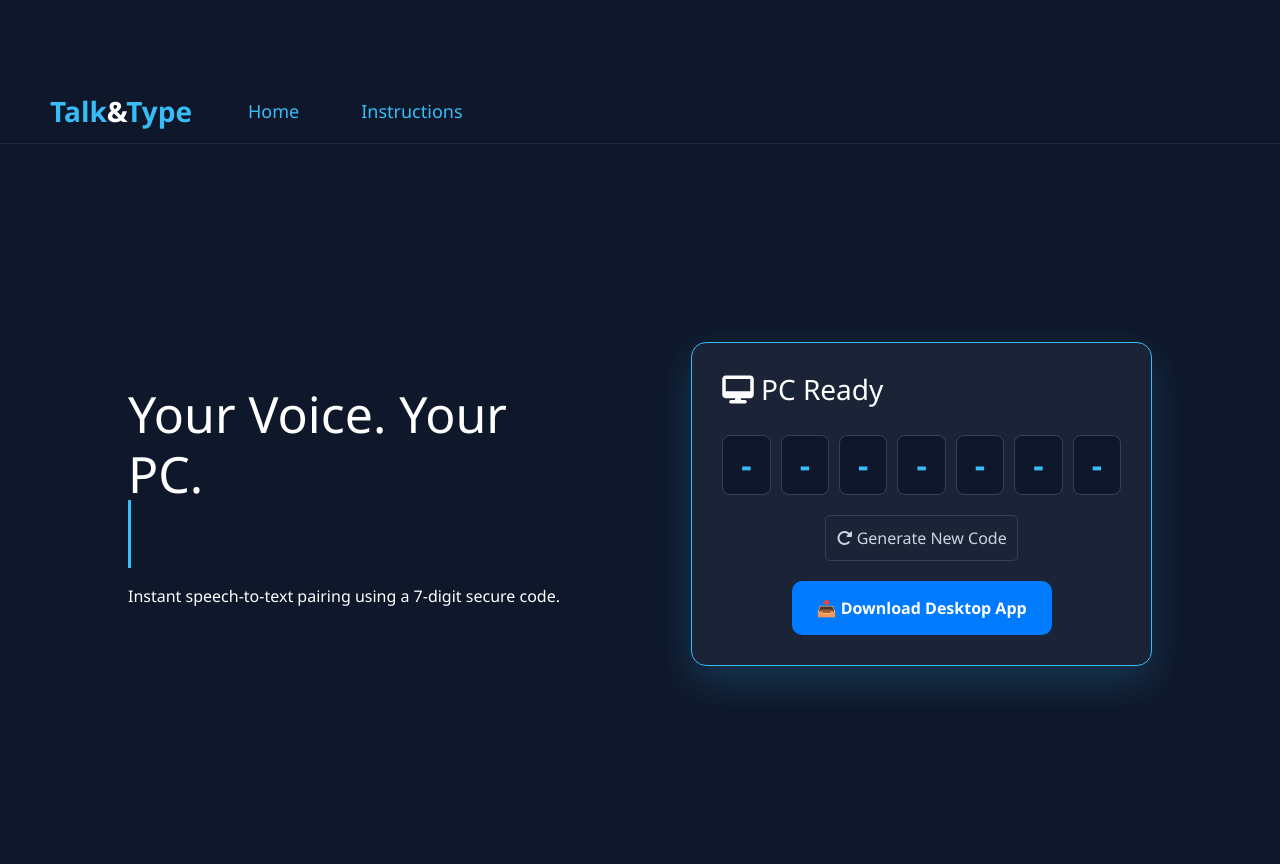
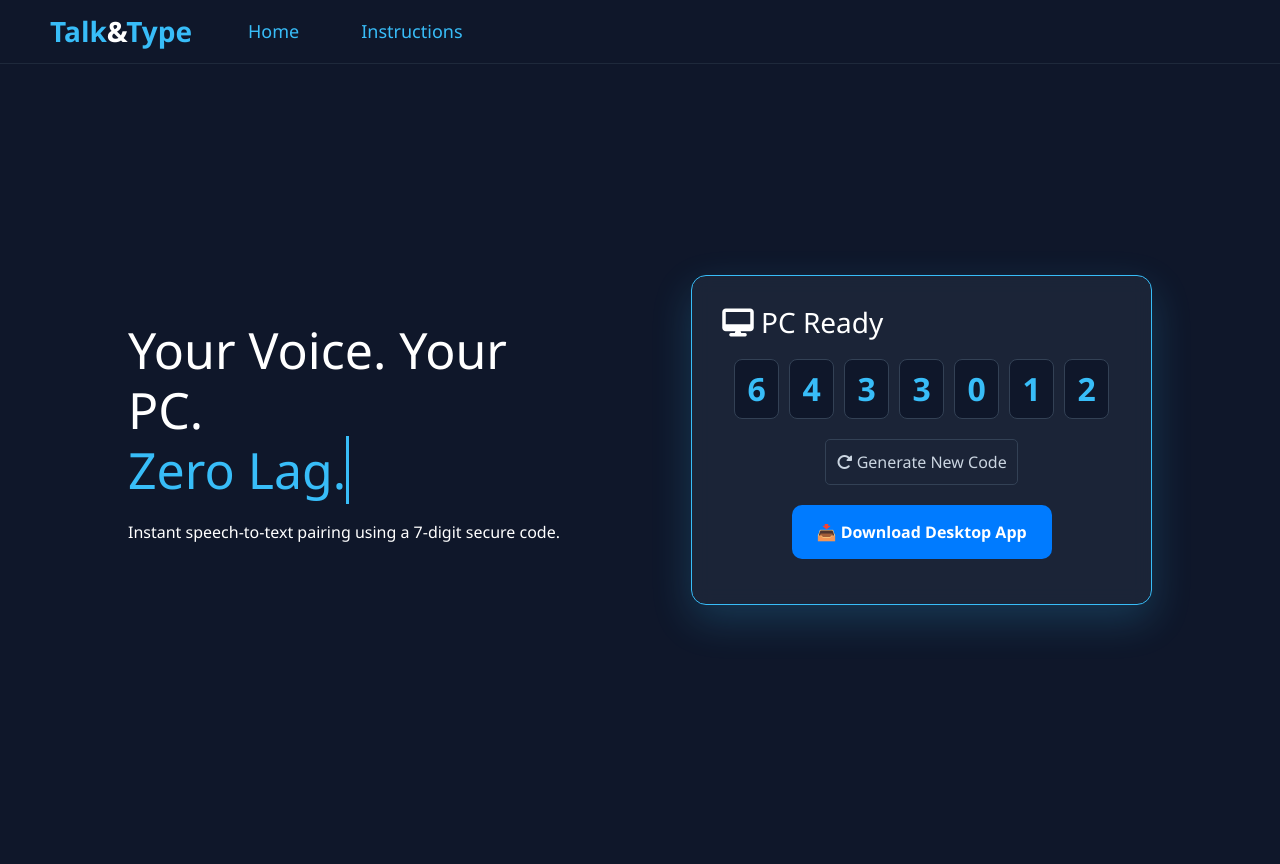
Before and after one commit to eesasahi10/Talk-And-Type, a Flask app: page / in a window 1280 px wide. After the commit the page ends 630 px from the top, so only its background shows below. Run offline with Flask 3, Linux system fonts and the light colour scheme.

Commit message:
Update index.html

```diff
--- a/templates/index.html
+++ b/templates/index.html
@@ -5,7 +5,7 @@
     <meta name="viewport" content="width=device-width, initial-scale=1.0">
     <title>Talk&Type - Realtime Voice to PC</title>
     <link rel="stylesheet" href="https://cdnjs.cloudflare.com/ajax/libs/font-awesome/6.4.0/css/all.min.css">
-    <link href="https://cdn.jsdelivr.net/npm/bootstrap@5.0.2/dist/css/bootstrap.min.css" rel="stylesheet" integrity="sha384-EVSTQN3/azprG1Anm3QDgpJLIm9Nao0Yz1ztcQTwFspd3yD65VohhpuuCOmLASjC" crossorigin="anonymous">
+    <link href="https://cdn.jsdelivr.net/npm/bootstrap@5.0.2/dist/css/bootstrap.min.css" rel="stylesheet">
 
 <style>
     :root {
@@ -37,32 +37,15 @@
         width: 100% !important;
         background-color: #0f172a;
         border-bottom: 1px solid #1e293b;
-    /* This makes the navbar font modern like the home page */
-    font-family: 'Segoe UI', Tahoma, Geneva, Verdana, sans-serif;
+        position: fixed;
+        top: 0;
+        z-index: 1000;
     }
 
-.logo {
-    font-size: 28px;
-    font-weight: bold;
-    color: #38bdf8;
-    margin: 0;
-    text-decoration: none;
-}
+    .logo { font-size: 28px; font-weight: bold; color: #38bdf8; margin: 0; text-decoration: none; }
+    .nav-pills { display: flex !important; list-style: none; gap: 30px; margin: 0; padding: 0; }
+    .nav-link { color: #38bdf8 !important; text-decoration: none; font-size: 18px; font-weight: 500; }
 
-.nav-pills {
-    display: flex !important;
-    list-style: none;
-    gap: 30px;
-    margin: 0;
-    padding: 0;
-}
-
-.nav-link {
-    color: #38bdf8 !important;
-    text-decoration: none;
-    font-size: 18px;
-    font-weight: 500;
-}
     .hero { min-height: 90vh; display: flex; justify-content: space-between; align-items: center; padding: 0 10%; }
     .hero-text { max-width: 45%; }
     .hero h2 { font-size: 50px; margin-bottom: 20px; }
@@ -70,7 +53,7 @@
     .connection-card {
         background-color: var(--card-bg);
         border: 1px solid var(--primary-color);
-        border-radius: 15px; /* FIXED: Added 15px */
+        border-radius: 15px;
         padding: 30px;
         width: 45%;
         max-width: 500px;
@@ -78,16 +61,13 @@
         backdrop-filter: blur(10px);
     }
 
-    .status.pulse { color: #f59e0b; font-size: 14px; font-weight: bold; animation: pulse 1.5s infinite; }
-    @keyframes pulse { 0% { opacity: 1; } 50% { opacity: 0.5; } 100% { opacity: 1; } }
-
     .code-display { display: flex; justify-content: center; gap: 10px; margin: 20px 0; }
     .digit {
         background-color: var(--digit-bg);
         color: var(--primary-color);
         font-size: 32px;
         font-weight: bold;
-        width: 50px;
+        width: 45px;
         height: 60px;
         display: flex;
         justify-content: center;
@@ -97,6 +77,7 @@
     }
 
     .btn-small { background: transparent; color: var(--text-muted); border: 1px solid var(--box-border); padding: 10px; cursor: pointer; border-radius: 5px; }
+    .btn-main { background-color: #007bff; color: white; padding: 15px 25px; border: none; border-radius: 10px; font-weight: bold; cursor: pointer; text-decoration: none; }
     .typed-text { color: var(--primary-color); border-right: 3px solid var(--primary-color); }
 </style>
 
@@ -106,12 +87,8 @@
     <nav class="navbar">
         <h1 class="logo">Talk<span style="color:white;">&</span>Type</h1>
         <ul class="nav nav-pills">
-  	<li class="nav-item">
-    		<a class="nav-link" aria-current="page" href="https://talk-and-type.onrender.com/">Home</a>
-  	</li>
-  	<li class="nav-item">
-    		<a class="nav-link" href="https://eesasahi10.github.io/Talk-and-Type-Instructions/">Instructions</a>
-  	</li>
+            <li class="nav-item"><a class="nav-link" href="https://talk-and-type.onrender.com/">Home</a></li>
+            <li class="nav-item"><a class="nav-link" href="https://eesasahi10.github.io/Talk-and-Type-Instructions/">Instructions</a></li>
         </ul>
     </nav>
 
@@ -122,62 +99,23 @@
         </div>
 
         <div class="connection-card">
-            <div style="display:flex; justify-content:space-between; margin-bottom:15px;">
             <h3><i class="fa-solid fa-desktop"></i> PC Ready</h3>
-            </div>
-
             <div class="code-display" id="room-code">
                 <span class="digit">-</span><span class="digit">-</span><span class="digit">-</span>
                 <span class="digit">-</span><span class="digit">-</span><span class="digit">-</span><span class="digit">-</span>
             </div>
 
             <div style="display: flex; justify-content: center; gap: 20px; flex-wrap: wrap; margin-top: 20px;">
-
                 <button id="refresh-code-btn" class="btn-small">
                     <i class="fa-solid fa-rotate-right"></i> Generate New Code
                 </button>
-
-                <a href="/static/Talk-And-Type.zip" download style="text-decoration: none;">
-                    <button style="background-color: #007bff; color: white; padding: 15px 25px; border: none; border-radius: 10px; font-weight: bold; cursor: pointer;">
+                <a href="/static/Talk-And-Type.zip" class="btn-main">
                     📥 Download Desktop App
-                </button>
                 </a>
             </div>
-            </div>
-            </div>
+            <div id="connection-status" style="text-align: center; margin-top: 15px; font-size: 14px; color: var(--text-muted);"></div>
         </div>
     </section>
-
-    <script>
-        let currentCode = "";
-
-        // 1. Fetch the REAL code from your Python server
-        async function getCode() {
-            try {
-                const response = await fetch('/generate_code');
-                const data = await response.json();
-                currentCode = data.code;
-
-                const digits = document.querySelectorAll('.digit');
-                for(let i=0; i<7; i++) {
-                    digits[i].innerText = currentCode[i];
-                }
-                console.log("Active Session:", currentCode);
-            } catch(e) { console.log("Server not ready."); }
-        }
-
-        // 2. Poll the server for new text from the phone
-        async function checkMailbox() {
-            if(!currentCode) return;
-            try {
-                const response = await fetch(`/get_text?code=${currentCode}`);
-                const data = await response.json();
-                if(data.text) {
-                    document.getElementById('connection-status').innerText = "Received: " + data.text;
-                    document.getElementById('connection-status').style.color = "#38bdf8";
-                }
-            } catch(e) {}
-        }
 
     <script>
         let currentCode = "";
@@ -193,18 +131,22 @@
                 for(let i=0; i<7; i++) {
                     digits[i].innerText = currentCode[i] || "-";
                 }
-            } catch(e) { console.log("Server not ready."); }
+                console.log("Connected! Code:", currentCode);
+            } catch(e) {
+                console.log("Python server (main.py) is not running.");
+            }
         }
 
-        // 2. Check for Voice Text
+        // 2. Check for Voice Text from Phone
         async function checkMailbox() {
             if(!currentCode) return;
             try {
                 const response = await fetch(`/get_text?code=${currentCode}`);
                 const data = await response.json();
                 if(data.text) {
-                    console.log("Received: " + data.text);
-                    // Add an element with id 'connection-status' if you want to show this on screen
+                    const status = document.getElementById('connection-status');
+                    status.innerText = "Received: " + data.text;
+                    status.style.color = "#38bdf8";
                 }
             } catch(e) {}
         }
@@ -239,13 +181,8 @@
             typeEffect();
             setInterval(checkMailbox, 1000);
 
-            // Setup buttons safely
-            const refreshBtn = document.getElementById('refresh-code-btn');
-            if(refreshBtn) refreshBtn.onclick = getCode;
-
-            const themeBtn = document.getElementById('theme-btn');
-            if(themeBtn) themeBtn.onclick = () => document.body.classList.toggle('light-mode');
-        };
+            document.getElementById('refresh-code-btn').onclick = getCode;
+        }
     </script>
 </body>
 </html>
```
Lines whose indentation alone changed are shown as unchanged.
